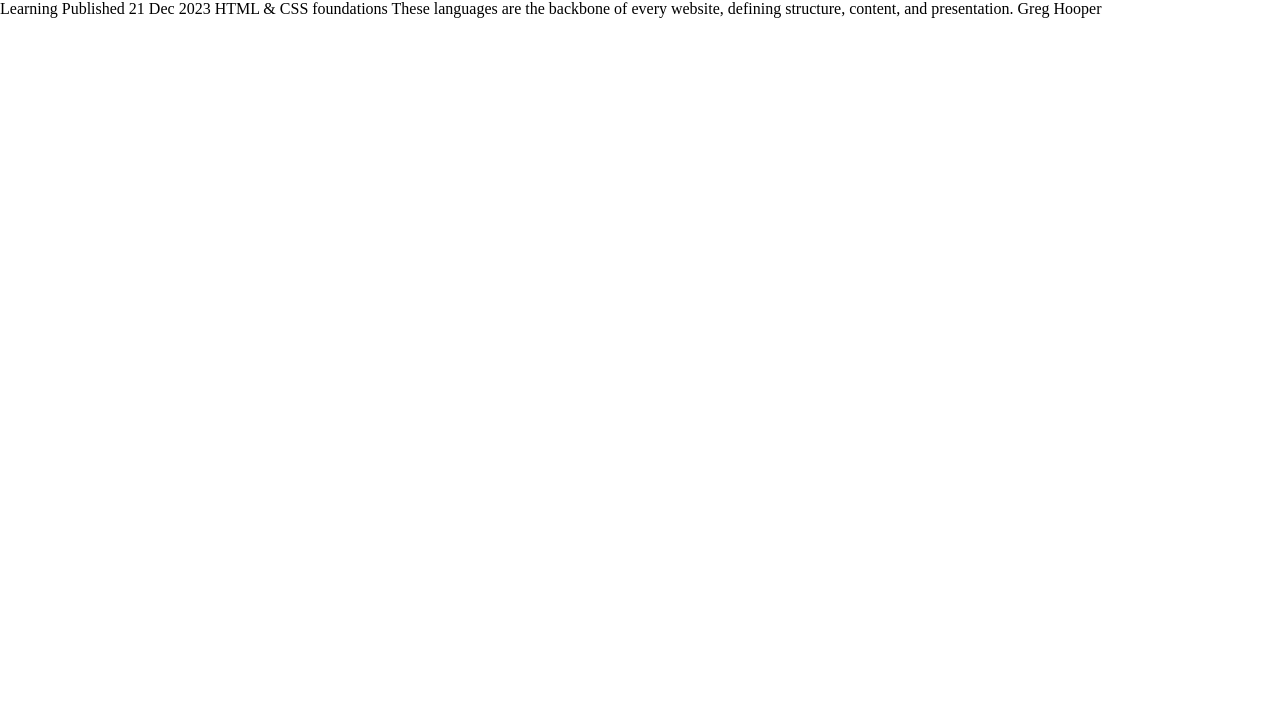
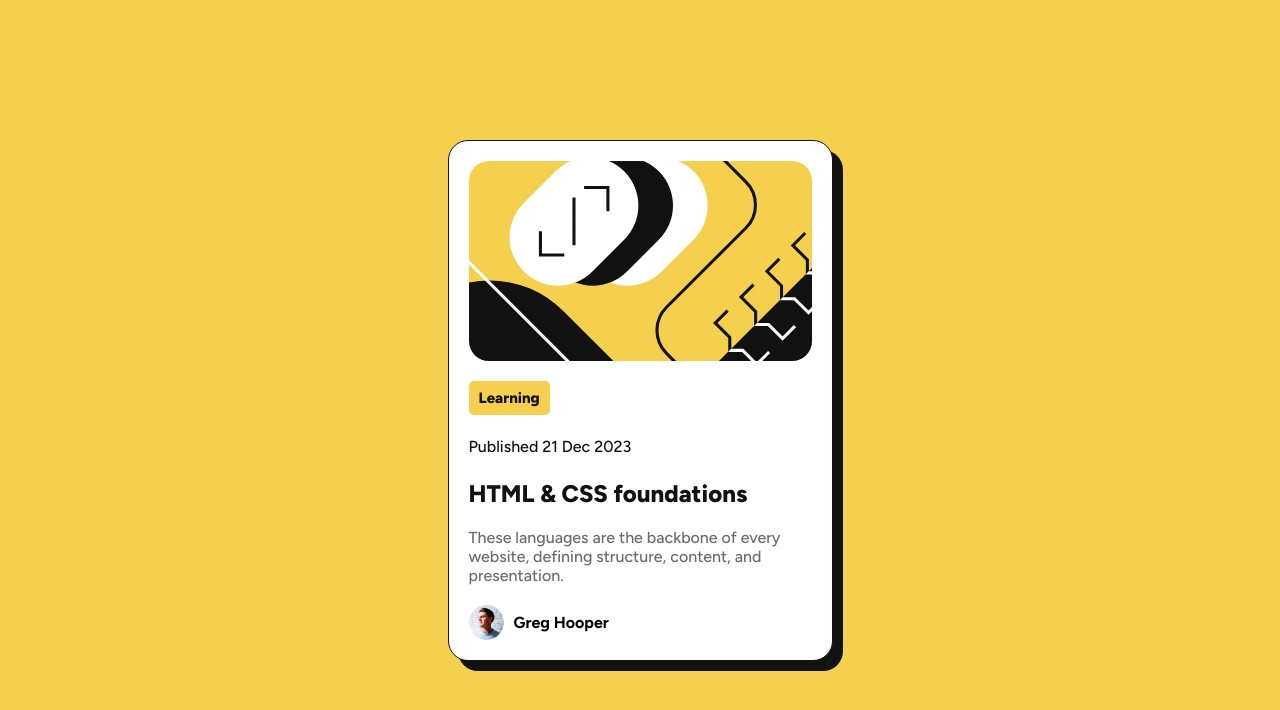
Before and after one commit to FawaleAyomide/blog-preview-card-main, a plain HTML site: page index.html in a window 1280 px wide. Drawn offline with Linux system fonts and the light colour scheme.

Commit message:
second commit

```diff
--- a/index.html
+++ b/index.html
@@ -10,15 +10,22 @@
   <title>Frontend Mentor | Blog preview card</title>
 </head>
 <body>
-
-  Learning
-
-  Published 21 Dec 2023
-
-  HTML & CSS foundations
-
-  These languages are the backbone of every website, defining structure, content, and presentation.
-
-  Greg Hooper
+    <div class="container">
+    <div class="card">
+      <img src="./Images/illustration-article.svg" alt="Web 3.0 image" class="card-image">
+      <div class="card-content">
+          <h2 class="card-btn">Learning</h2>
+          <p class="card-text">Published 21 Dec 2023</p>
+          <h2 class="card-title">HTML & CSS foundations</h2>
+          <p class="card-author">
+              These languages are the backbone of every website,
+              defining structure, content, and presentation.
+            </p>
+            <div class="avatar-wrapper">
+                <img src="./Images/image-avatar.webp" alt="Avatar image" class="avatar">
+                <h4 class="author-name">Greg Hooper</h4>
+            </div>
+      </div>
+    </div>
 </body>
 </html>
--- a/style.css
+++ b/style.css
@@ -1,6 +1,6 @@
-@import url('https://fonts.googleapis.com/css2?family=Figtree:ital,wght@0,300..900;1,300..900&display=swap');
+@import url("https://fonts.googleapis.com/css2?family=Figtree:ital,wght@0,300..900;1,300..900&display=swap");
 :root {
-  --font-family: 'Figtree', sans-serif;
+  --font-family: "Figtree", sans-serif;
   --font-size: 16px;
   --line-height: 1.5;
   --yellow: hsl(47, 88%, 63%);
@@ -13,3 +13,93 @@
   padding: 0;
   box-sizing: border-box;
 }
+body {
+  background-color: var(--yellow);
+  font-family: var(--font-family);
+}
+.container {
+  display: flex;
+  justify-items: center;
+  justify-content: center;
+  align-items: center;
+  width: 100%;
+  height: 100vh;
+}
+.card {
+  display: flex;
+  flex-direction: column;
+  justify-content: center;
+  align-items: center;
+  gap: 20px;
+  width: 385px;
+  height: fit-content;
+  background-color: var(--white);
+  border-radius: 20px;
+  box-shadow: 10px 10px 0 var(--gray-950);
+  overflow: hidden;
+  padding: 20px;
+  border: 1px solid var(--gray-950);
+}
+.card img {
+  border-radius: 20px;
+  width: 100%;
+  height: 200px;
+  object-fit: cover;
+}
+.card-content {
+  display: flex;
+  flex-direction: column;
+  gap: 20px;
+}
+.card-btn {
+  background-color: var(--yellow);
+  color: var(--gray-950);
+  border: none;
+  padding: 8px 10px;
+  width: fit-content;
+  font-size: 15px;
+  border-radius: 5px;
+  font-weight: 800;
+}
+.card-text {
+  font-size: var(--font-size);
+  line-height: var(--line-height);
+  color: var(--gray-950);
+  font-weight: 500;
+}
+.card-title {
+  font-size: 24px;
+  font-weight: 800;
+  color: var(--gray-950);
+}
+.card-author {
+  display: flex;
+  align-items: center;
+  gap: 10px;
+  color: var(--gray-500);
+  font-weight: 500;
+}
+.avatar-wrapper {
+  display: flex;
+  align-items: center;
+  gap: 10px;
+}
+.avatar-wrapper img {
+  display: flex;
+  width: 35px;
+  height: 35px;
+}
+.avatar-wrapper h2 {
+  font-weight: 800;
+}
+
+@media (max-width: 768px) {
+ .container{
+    padding: 20px;
+ }
+ .card {
+    width: 100%;
+    padding: 20px;
+ }
+
+}
```
